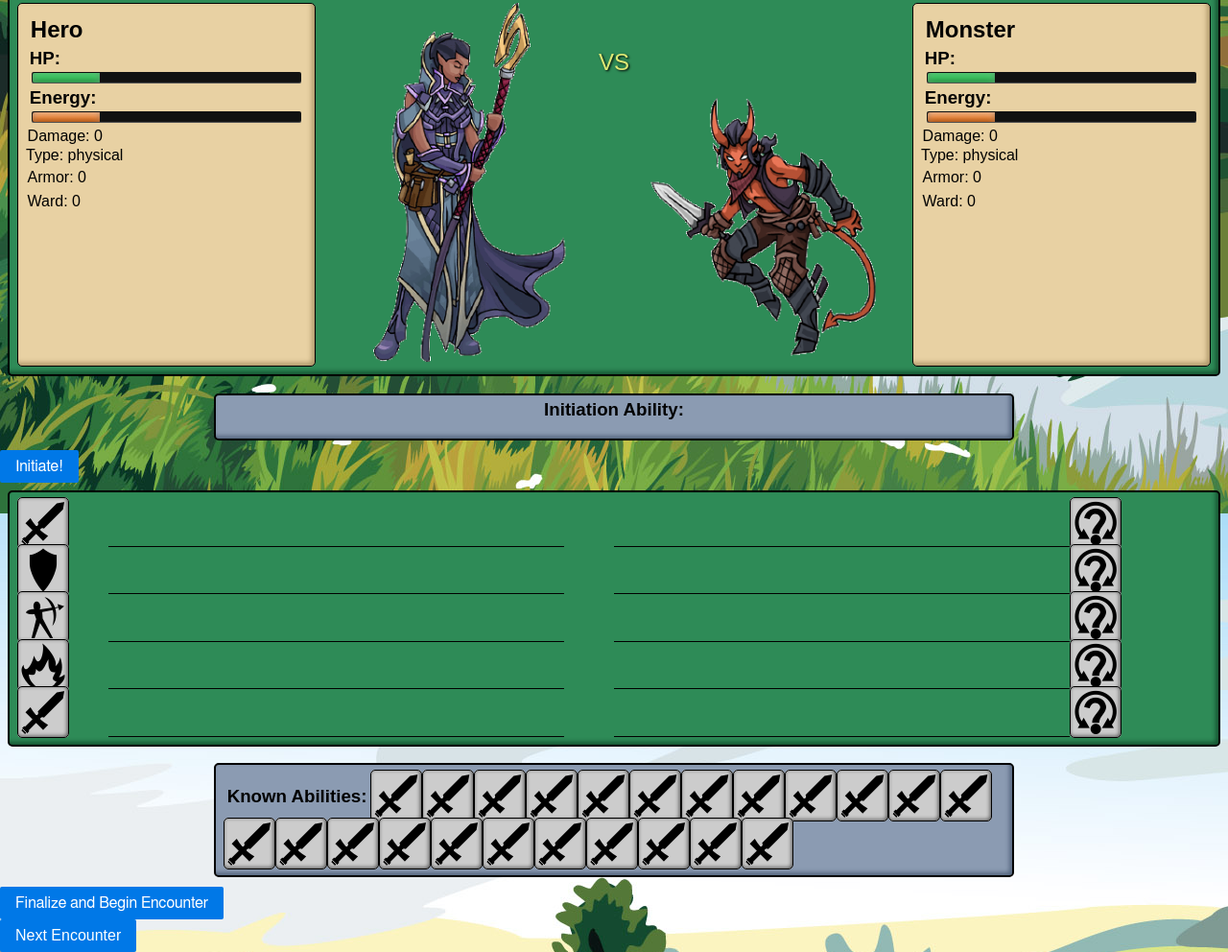
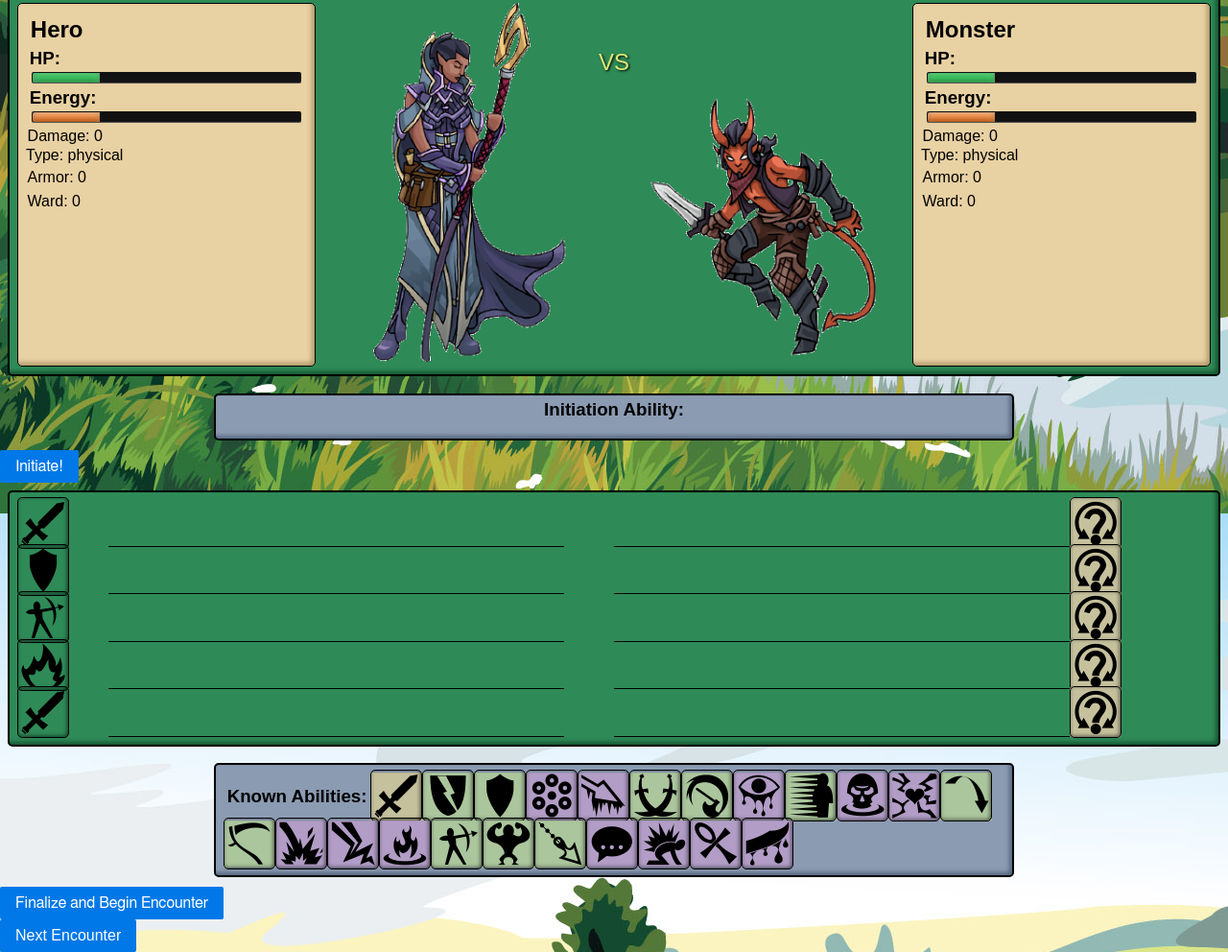
Before and after one commit to raukusbaukus/queue-quest, a plain HTML site: page index.html in a window 1280 px wide. Shown: the part 665-1657 px from the top of the page at 96% size. Drawn offline with nearby package versions, Linux system fonts and the light colour scheme.

Commit message:
added ability icons and styling

```diff
--- a/index.html
+++ b/index.html
@@ -207,70 +207,70 @@
                         <i class="ra ra-sword ra-3x abil-box"></i>
                     </div>
                     <div id="aArmor-Break" class="phys-abil" value="ArmorBreak">
-                        <i class="ra ra-sword ra-3x abil-box"></i>
+                        <i class="ra ra-broken-shield ra-3x abil-box"></i>
                     </div>
                     <div id="aBlock" class="phys-abil" value="Block">
-                        <i class="ra ra-sword ra-3x abil-box"></i>
+                        <i class="ra ra-shield ra-3x abil-box"></i>
                     </div>
                     <div id="aCleanse" class="mag-abil" value="Cleanse">
-                        <i class="ra ra-sword ra-3x abil-box"></i>
+                        <i class="ra ra-circle-of-circles ra-3x abil-box"></i>
                     </div>
                     <div id="aCold-Snap" class="mag-abil" value="Cold-Snap">
-                        <i class="ra ra-sword ra-3x abil-box"></i>
+                        <i class="ra ra-frozen-arrow ra-3x abil-box"></i>
                     </div>
                     <div id="aCombo" class="phys-abil" value="Combo">
-                        <i class="ra ra-sword ra-3x abil-box"></i>
+                        <i class="ra ra-dervish-swords ra-3x abil-box"></i>
                     </div>
                     <div id="aCounter-Attack" class="phys-abil" value="Counter-Attack">
-                        <i class="ra ra-sword ra-3x abil-box"></i>
+                        <i class="ra ra-axe-swing ra-3x abil-box"></i>
                     </div>
                     <div id="aCurse" class="mag-abil" value="Curse">
-                        <i class="ra ra-sword ra-3x abil-box"></i>
+                        <i class="ra ra-bleeding-eye ra-3x abil-box"></i>
                     </div>
                     <div id="aDodge" class="phys-abil" value="Dodge">
-                        <i class="ra ra-sword ra-3x abil-box"></i>
+                        <i class="ra ra-player-dodge ra-3x abil-box"></i>
                     </div>
                     <div id="aDoom" class="mag-abil" value="Doom">
-                        <i class="ra ra-sword ra-3x abil-box"></i>
+                        <i class="ra ra-death-skull ra-3x abil-box"></i>
                     </div>
                     <div id="aDrain-Life" class="mag-abil" value="Drain-Life">
-                        <i class="ra ra-sword ra-3x abil-box"></i>
+                        <i class="ra ra-defibrilate ra-3x abil-box"></i>
                     </div>
                     <div id="aFeint" class="phys-abil" value="Feint">
-                        <i class="ra ra-sword ra-3x abil-box"></i>
+                        <i class="ra ra-overhead ra-3x abil-box"></i>
                     </div>
                     <div id="aFinisher" class="phys-abil" value="Finisher">
-                        <i class="ra ra-sword ra-3x abil-box"></i>
+                        <i class="ra ra-scythe ra-3x abil-box"></i>
                     </div>
                     <div id="aFlame-Wave" class="mag-abil" value="Flame-Wave">
-                        <i class="ra ra-sword ra-3x abil-box"></i>
+                        <i class="ra ra-heavy-fall ra-3x abil-box"></i>
                     </div>
                     <div id="aLightning-Bolt" class="mag-abil" value="Lightning-Bolt">
-                        <i class="ra ra-sword ra-3x abil-box"></i>
+                        <i class="ra ra-focused-lightning ra-3x abil-box"></i>
                     </div>
                     <div id="aMote-of-Fire" class="mag-abil" value="Mote-of-Fire">
-                        <i class="ra ra-sword ra-3x abil-box"></i>
+                        <i class="ra ra-burning-embers ra-3x abil-box"></i>
                     </div>
                     <div id="aOpening-Volley" class="phys-abil" value="Opening-Volley">
-                        <i class="ra ra-sword ra-3x abil-box"></i>
+                        <i class="ra ra-archer ra-3x abil-box"></i>
                     </div>
                     <div id="aOverpower" class="phys-abil" value="Overpower">
-                        <i class="ra ra-sword ra-3x abil-box"></i>
+                        <i class="ra ra-muscle-up ra-3x abil-box"></i>
                     </div>
                     <div id="aPiercing-Strike" class="phys-abil" value="Piercing-Strike">
-                        <i class="ra ra-sword ra-3x abil-box"></i>
+                        <i class="ra ra-grappling-hook ra-3x abil-box"></i>
                     </div>
                     <div id="aSilence" class="mag-abil" value="Silence">
-                        <i class="ra ra-sword ra-3x abil-box"></i>
+                        <i class="ra ra-speech-bubble ra-3x abil-box"></i>
                     </div>
                     <div id="aSpell-Break" class="mag-abil" value="Spell-Break">
-                        <i class="ra ra-sword ra-3x abil-box"></i>
+                        <i class="ra ra-player-pain ra-3x abil-box"></i>
                     </div>
                     <div id="aTurn" class="mag-abil" value="Turn">
-                        <i class="ra ra-sword ra-3x abil-box"></i>
+                        <i class="ra ra-ankh ra-3x abil-box"></i>
                     </div>
                     <div id="aVenom-Strike" class="mag-abil" value="Venom-Strike">
-                        <i class="ra ra-sword ra-3x abil-box"></i>
+                        <i class="ra ra-dripping-knife ra-3x abil-box"></i>
                     </div>
                     <div class="pure-u-1-6">
                     </div>
--- a/scripts/scripts.js
+++ b/scripts/scripts.js
@@ -133,8 +133,6 @@ function sethstats() {
     for (let abilobjs in abilityarr) {
       if (heroinfo['abils'][abils] === abilityarr[abilobjs].name) {
         $('#a' + abilityarr[abilobjs].name).css('display', 'inline');
-        console.log($('#a' + abilityarr[abilobjs].name));
-        //something like $('#l' + heroinfo['initabils'][inits]).css('display', 'inline-block');
       }
     }
   }
--- a/styles/styles.css
+++ b/styles/styles.css
@@ -161,13 +161,28 @@ label {
 }
 
 .abil-box {
-    background-color: #ccc;
     border-width: 1px;
     border-style: solid;
     border-color: black;
     border-radius: 5px;
     padding: 2px;
     box-shadow: inset -1px -1px 4px rgba(0, 0, 0, 0.6);
+}
+
+.abil-box:hover {
+  box-shadow: inset 3px 3px 4px rgba(225, 255, 255, 1);
+}
+
+.un-abil, .ra-uncertainty {
+  background-color: #c6c19d;
+}
+
+.phys-abil {
+  background-color: #abc69d;
+}
+
+.mag-abil {
+  background-color: #b29dc6;
 }
 
 .intro {
```
